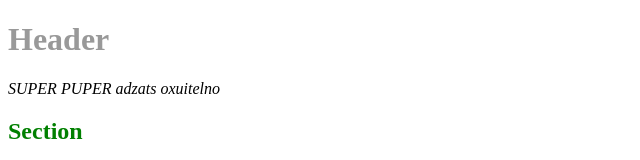
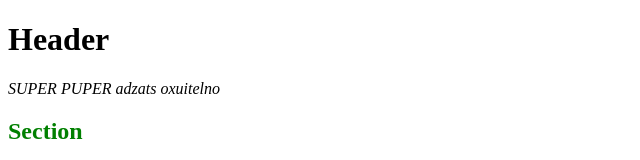
Before and after one commit to nanurev46/git_lesson, a plain HTML site: page index.html in a window 1280 px wide. Shown: the top 160 px of the page, without its empty margins (0-640 px from the left). Drawn offline with Linux system fonts and the light colour scheme.

Commit message:
for merge

```diff
--- a/style.css
+++ b/style.css
@@ -1,5 +1,5 @@
 h1{
-  color: #999;
+  color: #red;
 }
 
 h2{
```
